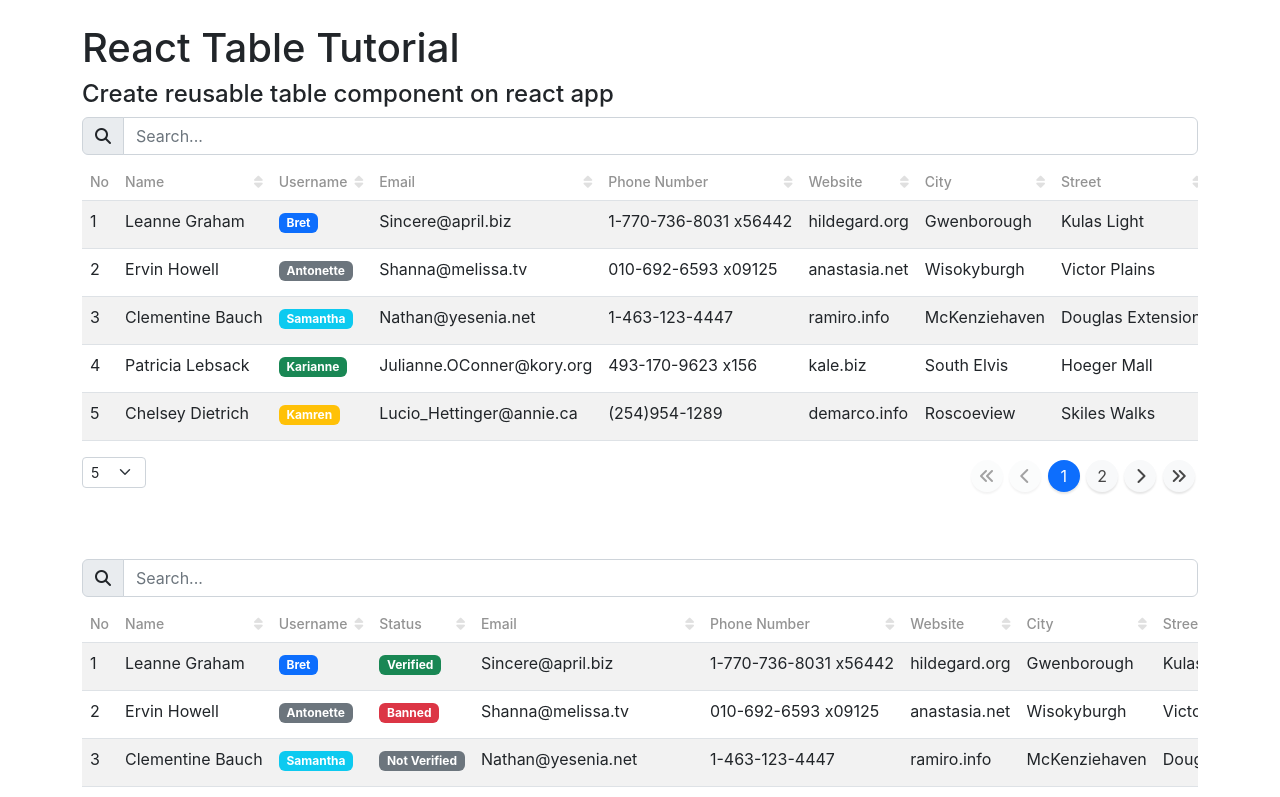
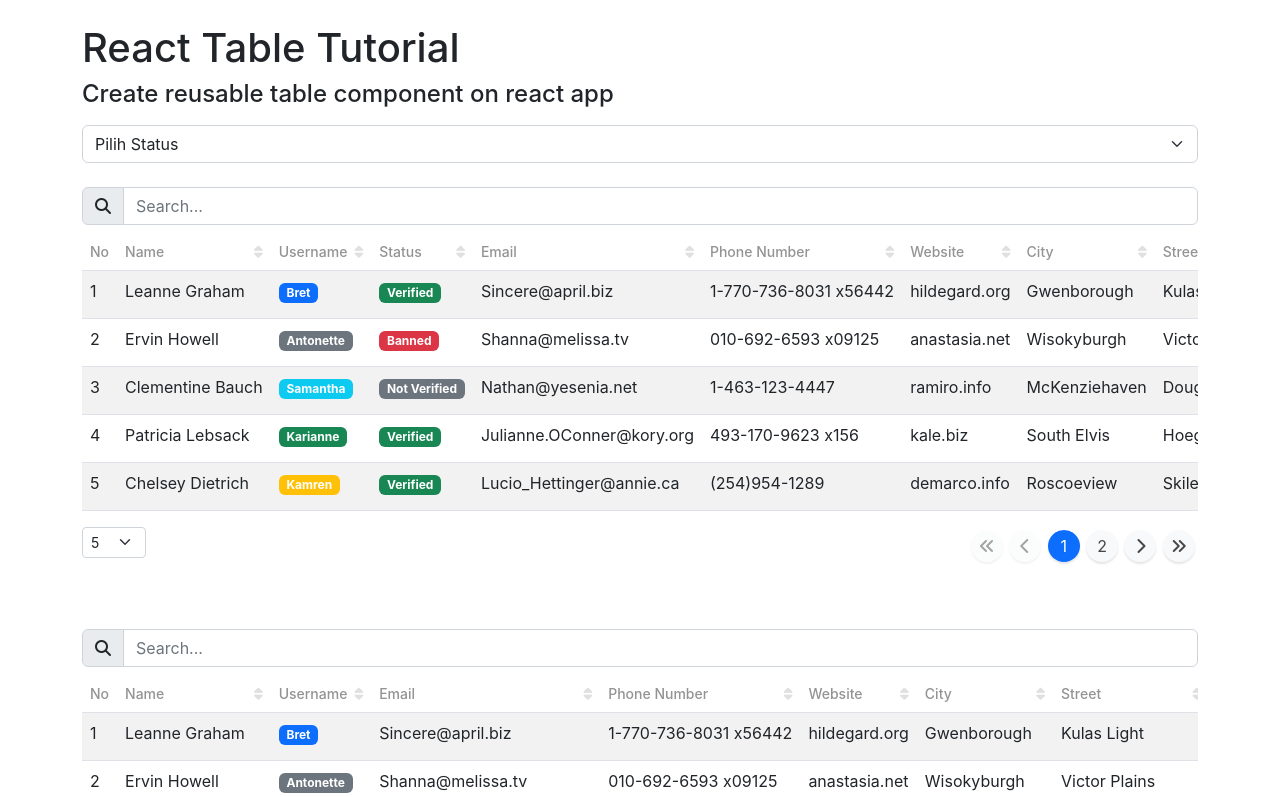
Before and after one commit to rxid-dev/rxid-table, a React (Create React App) app: page / in a window 1280 px wide. Shown: the top 797 px of the page. Built offline with nearby package versions, Linux system fonts and the light colour scheme; data requests are answered from the project's data file.

Commit message:
add: Menambahkan Custom Data

```diff
--- a/src/App.js
+++ b/src/App.js
@@ -255,14 +255,29 @@ function App() {
     <div className="App">
       <div className="container py-4">
         <h1>React Table Tutorial</h1>
-        <h4>Create reusable table component on react app</h4>
-        <RxidTable model={userClientModel} />
-        <br />
-        <br />
+        <h4>Create reusable table component on react app</h4>{" "}
+        <div className="mb-4 mt-3">
+          <select
+            className="form-select"
+            onChange={(e) => {
+              userServerModel.setCustomData({
+                status: e.target.value,
+              });
+            }}
+          >
+            <option value="">Pilih Status</option>
+            <option value={0}>Not Verified</option>
+            <option value={1}>Verified</option>
+            <option value={2}>Banned</option>
+          </select>
+        </div>
         <RxidTable
           model={userServerModel}
           stringUrl="http://localhost:3001/users"
         />
+        <br />
+        <br />
+        <RxidTable model={userClientModel} />
         <br />
         <br />
         <RxidTable model={postModel} stringUrl="http://localhost:3001/posts" />
--- a/src/rxid-table/RxidTable.js
+++ b/src/rxid-table/RxidTable.js
@@ -25,6 +25,12 @@ export const RxidTable = ({ model, stringUrl }) => {
       if (state.sortField) {
         queryParams += `&_sort=${state.sortField}&_order=${state.sortOrder}`;
       }
+
+      Object.keys(model.customData).forEach((key) => {
+        if (model.customData[key]) {
+          queryParams += `&${key}=${model.customData[key]}`;
+        }
+      });
 
       fetch(stringUrl + queryParams)
         .then(async (successResponse) => {
@@ -60,6 +66,7 @@ export const RxidTable = ({ model, stringUrl }) => {
     state.sortOrder,
     state.currentPage,
     model.records,
+    model.customData,
   ]);
 
   const searchRecords = (records) => {
--- a/src/rxid-table/useTable.js
+++ b/src/rxid-table/useTable.js
@@ -4,6 +4,7 @@ export const useTable = ({ columns, records, perPage, totalRecord }) => {
   const [state, setState] = useState({
     columns: columns || [],
     records: records || [],
+    customData: {},
   });
 
   const pagination = usePagination({ perPage, totalRecord });
@@ -19,5 +20,12 @@ export const useTable = ({ columns, records, perPage, totalRecord }) => {
     pagination.setTotalRecord(totalRecord);
   };
 
-  return { ...state, setRecords, pagination, setTotalRecord };
+  const setCustomData = (customData) => {
+    setState((state) => ({
+      ...state,
+      customData,
+    }));
+  };
+
+  return { ...state, setRecords, pagination, setTotalRecord, setCustomData };
 };
```
